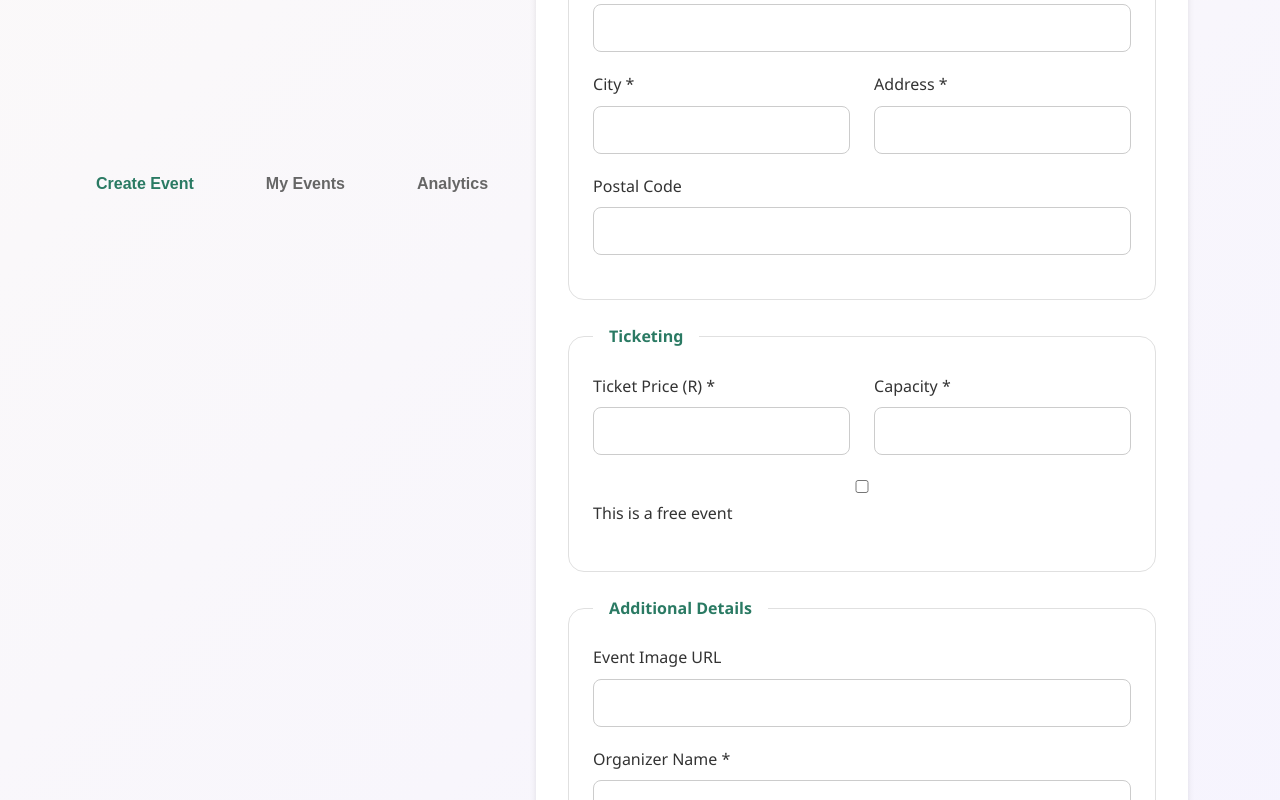
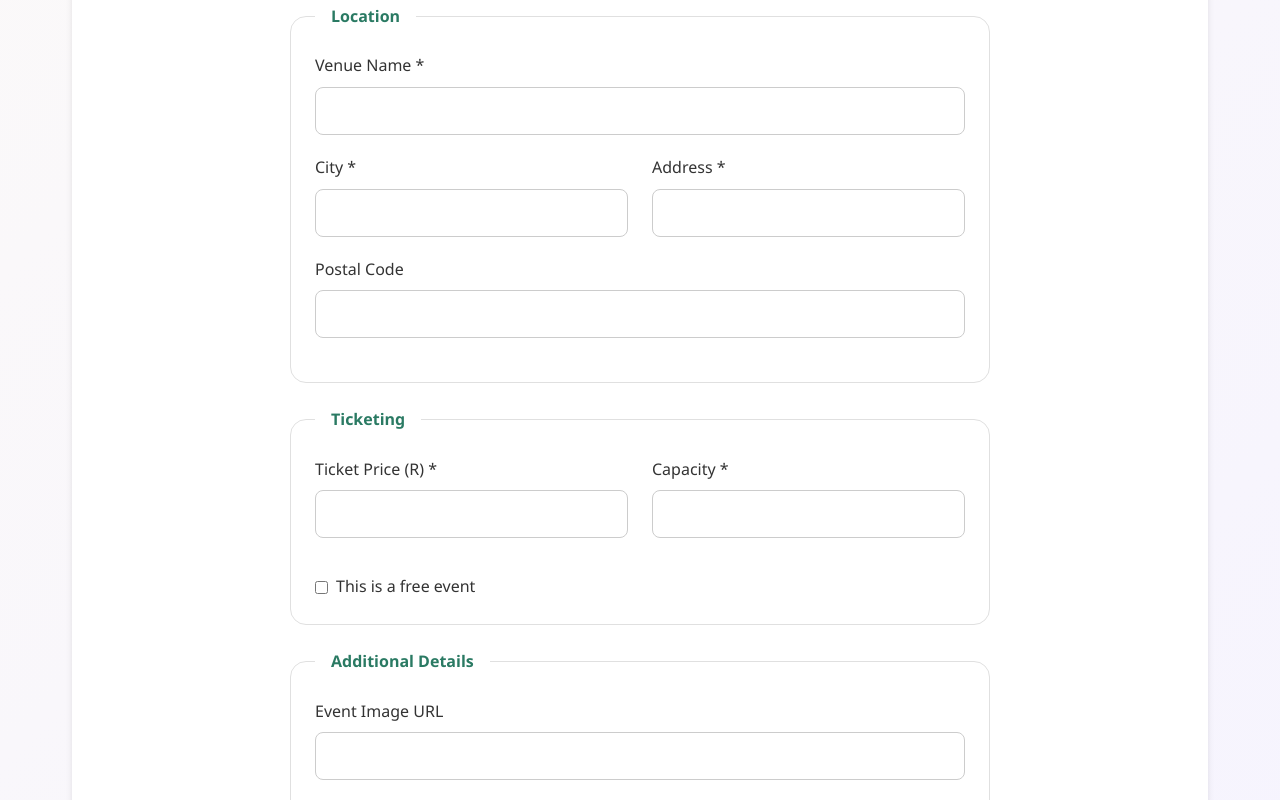
Before and after one commit to faithramatsakane/Community-Event-Management-System, a plain HTML site: page organizer.html in a window 1280 px wide. Shown: the part 1172-1972 px from the top of the page. Drawn offline with Linux system fonts and the light colour scheme.

Commit message:
Implement organizer page layout and event creation form

```diff
--- a/css/style.css
+++ b/css/style.css
@@ -797,9 +797,10 @@
 
 .organizer-tabs {
   display: flex;
-  gap: var(--spacing-lg);
-  margin-bottom: var(--spacing-xl);
-  border-bottom: 2px solid var(--border);
+  justify-content: center;
+  align-items: center;
+  gap: 1rem;
+  margin-bottom: 2rem;
 }
 
 .tab-btn {
@@ -838,14 +839,17 @@
 
 .event-form {
   max-width: 700px;
+  margin: 0 auto;
 }
 
 .form-actions {
   display: flex;
   gap: var(--spacing-lg);
-  justify-content: flex-end;
+  justify-content: center;
   margin-top: var(--spacing-xl);
 }
+
+
 
 .my-events-grid {
   display: grid;
@@ -902,6 +906,27 @@
   background: var(--danger);
   color: white;
 }
+
+.checkbox-group {
+  display: flex;
+  align-items: center;
+  gap: 0.5rem;
+  margin-top: 1rem;
+}
+
+.checkbox-group input[type="checkbox"] {
+  width: auto;
+  margin: 0;
+}
+
+.checkbox-group label {
+  margin: 0;
+  display: inline;
+  font-weight: 500;
+  cursor: pointer;
+}
+
+
 
 /* ===== ADMIN PAGE ===== */
 .admin-container {
--- a/organizer.html
+++ b/organizer.html
@@ -33,7 +33,7 @@
       <button class="tab-btn active" data-tab="create-event">Create Event</button>
       <button class="tab-btn" data-tab="my-events">My Events</button>
       <button class="tab-btn" data-tab="analytics">Analytics</button>
-    </sectiom>
+    </section>
 
     <!-- Create Event Tab -->
     <section class="tab-content active" id="create-event">
@@ -89,7 +89,8 @@
             <section class="form-group">
               <label for="eventEnd">End Date & Time *</label>
               <input type="datetime-local" id="eventEnd" name="endDateTime" required>
-            <section>
+            </section>
+
             </section>
         </fieldset>
 
@@ -134,12 +135,11 @@
             </section>
           </section>
 
-          <section class="form-group">
-            <label>
-              <input type="checkbox" id="isFreeEvent" name="isFree">
-              This is a free event
-            </label>
-          </section>
+          <section class="checkbox-group">
+            <input type="checkbox" id="isFreeEvent" name="isFree">
+             <label for="isFreeEvent">This is a free event</label>
+</section>
+
         </fieldset>
 
         <fieldset>
```
